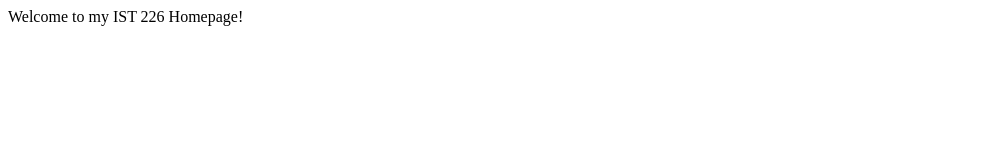
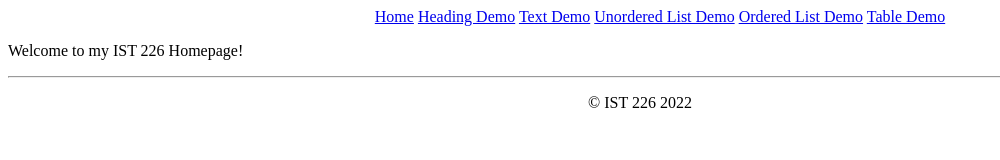
Before and after one commit to bharris1609/bharris1609.github.io, a plain HTML site: page index.html in a window 1280 px wide. Shown: the whole page, without its empty margins (0-1000 px from the left). Drawn offline with Linux system fonts and the light colour scheme.

Commit message:
Update index.html

```diff
--- a/index.html
+++ b/index.html
@@ -1 +1,31 @@
-Welcome to my IST 226 Homepage!
+<html>
+
+    <head>
+        <title>My Home Page</title>
+    </head>
+
+    <body>
+
+        <center>
+        <ul>
+            <a href="Index.html">Home</a>
+            <a href="Heading.html">Heading Demo</a>
+            <a href="textdemo.html">Text Demo</a>
+            <a href="Unordered List.html">Unordered List Demo</a>
+            <a href="Ordered List.html">Ordered List Demo</a>
+            <a href="Table Demo.html">Table Demo</a>
+        </ul>
+        </center>
+
+        <p>Welcome to my IST 226 Homepage!</p>
+
+        <footer>
+            <center>
+                <hr>
+                <p>&copy; IST 226 2022</p>
+            </center>
+        </footer>
+
+    </body>
+
+</html>
```
